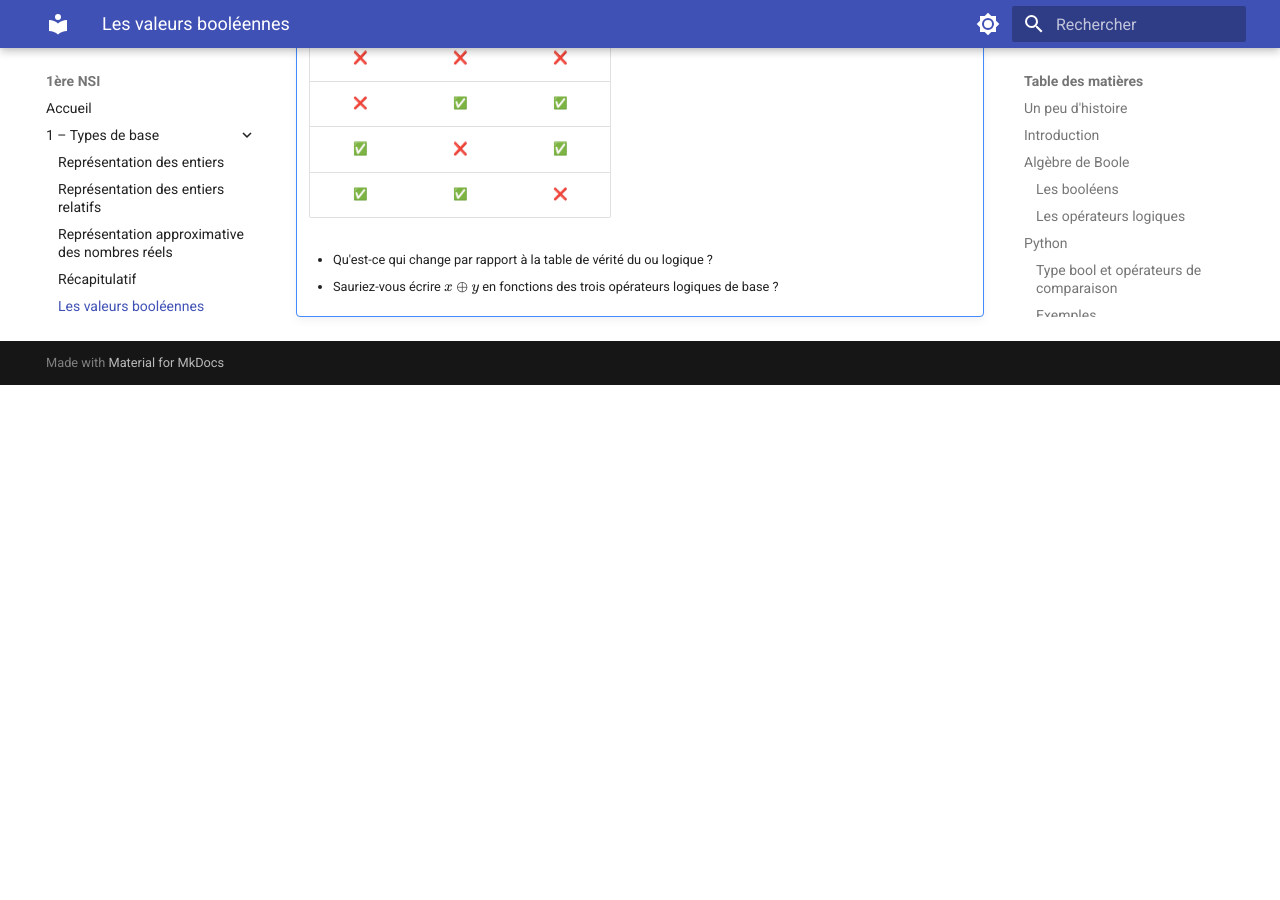
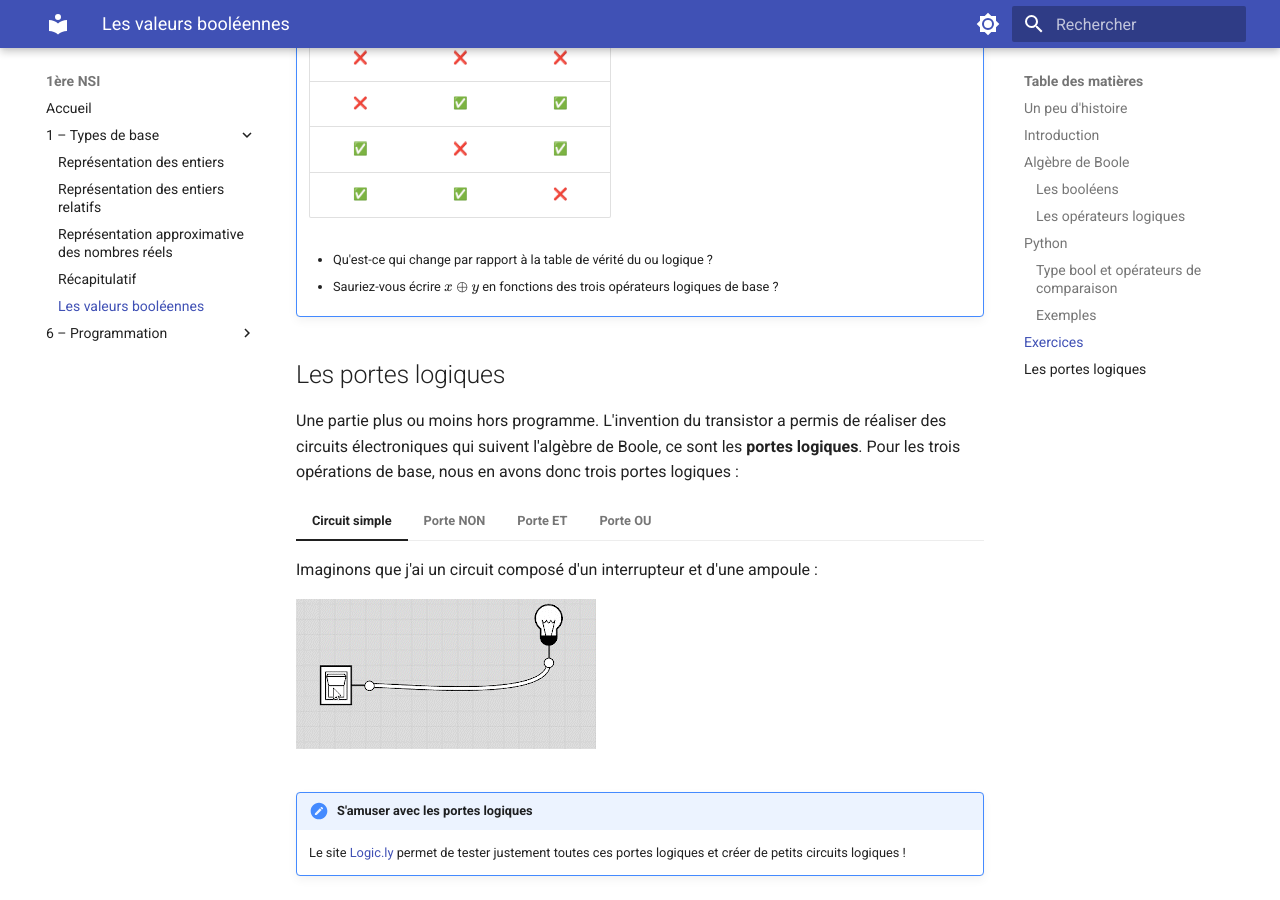
Before and after one commit to ArthurRouquan/NSI, an MkDocs documentation site: the page built from docs/1 – Types de base/6bool.md, in a window 1280 px wide and 900 px high, scrolled down 4499 px. Built offline with MkDocs 1.6.1 and Material for MkDocs 9.7.7, drawn with Linux system fonts in a browser that asks for light colours; emoji names are drawn with the system emoji font; before the commit the page ends 4884 px from its top, so only the background shows below that.

Commit message:
flottant + bool

```diff
--- a/docs/1 – Types de base/6bool.md
+++ b/docs/1 – Types de base/6bool.md
@@ -236,3 +236,28 @@
     ![](./images/gates.jpg)
 
      -->
+
+## Les portes logiques
+
+Une partie plus ou moins hors programme. L'invention du transistor a permis de réaliser des circuits électroniques qui suivent l'algèbre de Boole, ce sont les **portes logiques**. Pour les trois opérations de base, nous en avons donc trois portes logiques :
+
+=== "Circuit simple"
+    Imaginons que j'ai un circuit composé d'un interrupteur et d'une ampoule :
+
+    ![](./images/NORMAL.gif)
+
+=== "Porte NON"
+    La porte NON inverse la sortie :
+
+    ![](./images/NOT.gif)
+
+=== "Porte ET"
+    ![](./images/AND.gif)
+
+=== "Porte OU"
+    ![](./images/OR.gif)
+
+
+
+!!! note "S'amuser avec les portes logiques"
+    Le site [Logic.ly](https://logic.ly/demo/) permet de tester justement toutes ces portes logiques et créer de petits circuits logiques !
```
Also changed, not shown: docs/1 – Types de base/3flottant.md (+3 -3 lines), docs/1 – Types de base/images/AND.gif (added), docs/1 – Types de base/images/NORMAL.gif (added), docs/1 – Types de base/images/NOT.gif (added), docs/1 – Types de base/images/OR.gif (added).
